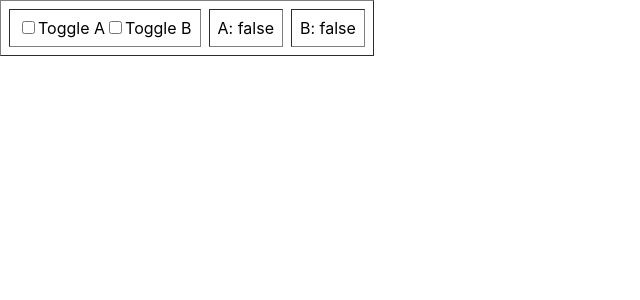
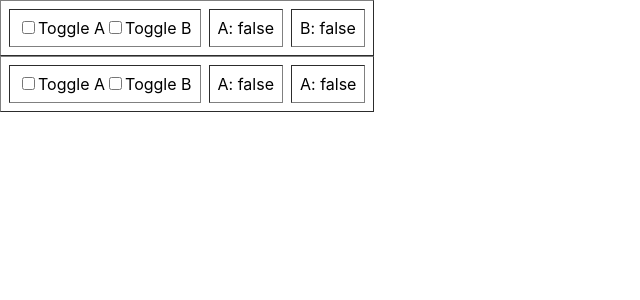
Before and after one commit to gchumillas-dev/redux_vs_context, a React (Create React App) app: page / in a window 1280 px wide. Shown: the top 300 px of the page, without its empty margins (0-640 px from the left). Built offline with nearby package versions, Linux system fonts and the light colour scheme.

Commit message:
add redux approach

```diff
--- a/src/App.js
+++ b/src/App.js
@@ -1,13 +1,24 @@
 import React from "react";
+import { useSelector, useDispatch } from "react-redux";
+import { toggle as toggleA } from "./redux/slices/toggleA";
+import { toggle as toggleB } from "./redux/slices/toggleB";
 import A from "./components/A";
 import B from "./components/B";
+import ReduxA from "./components/redux/A";
+import ReduxB from "./components/redux/B";
 import context from "./context";
 
 function App() {
   const [a, setA] = React.useState(false);
   const [b, setB] = React.useState(false);
 
+  const dispatch = useDispatch();
+  const aValue = useSelector((state) => state.toggleA.value);
+  const bValue = useSelector((state) => state.toggleB.value);
+
   return (
+    <>
+      {/* React.Context approach */}
       <context.Provider value={{ a, b }}>
         <table border={1} cellPadding={8} cellSpacing={8}>
           <tbody>
@@ -40,6 +51,38 @@ function App() {
           </tbody>
         </table>
       </context.Provider>
+      {/* Redux approach */}
+      <table border={1} cellPadding={8} cellSpacing={8}>
+        <tbody>
+          <tr>
+            <td>
+              <label>
+                <input
+                  type="checkbox"
+                  checked={aValue}
+                  onChange={() => dispatch(toggleA())}
+                />
+                <span>Toggle A</span>
+              </label>
+              <label>
+                <input
+                  type="checkbox"
+                  checked={bValue}
+                  onChange={() => dispatch(toggleB())}
+                />
+                <span>Toggle B</span>
+              </label>
+            </td>
+            <td>
+              <ReduxA />
+            </td>
+            <td>
+              <ReduxB />
+            </td>
+          </tr>
+        </tbody>
+      </table>
+    </>
   );
 }
 
--- a/src/app/store.js
+++ /dev/null
@@ -1,5 +0,0 @@
-import { configureStore } from "@reduxjs/toolkit";
-
-export default configureStore({
-  reducer: {},
-});
--- a/src/components/A.js
+++ b/src/components/A.js
@@ -7,4 +7,4 @@ const A = () => {
   return <div>A: {JSON.stringify(a)}</div>;
 };
 
-export default A;
+export default React.memo(A);
--- a/src/components/B.js
+++ b/src/components/B.js
@@ -7,4 +7,4 @@ const B = () => {
   return <div>B: {JSON.stringify(b)}</div>;
 };
 
-export default B;
+export default React.memo(B);
--- /dev/null
+++ b/src/components/redux/A.js
@@ -0,0 +1,10 @@
+import React from "react";
+import { useSelector } from "react-redux";
+
+const A = () => {
+  const a = useSelector((state) => state.toggleA.value);
+  console.log("redux:a");
+  return <div>A: {JSON.stringify(a)}</div>;
+};
+
+export default React.memo(A);
--- /dev/null
+++ b/src/components/redux/B.js
@@ -0,0 +1,10 @@
+import React from "react";
+import { useSelector } from "react-redux";
+
+const A = () => {
+  const b = useSelector((state) => state.toggleB.value);
+  console.log("redux:b");
+  return <div>A: {JSON.stringify(b)}</div>;
+};
+
+export default React.memo(A);
--- a/src/index.js
+++ b/src/index.js
@@ -3,7 +3,7 @@ import { Provider } from "react-redux";
 import ReactDOM from "react-dom";
 import "./index.css";
 import App from "./App";
-import store from "./app/store";
+import store from "./redux/store";
 import reportWebVitals from "./reportWebVitals";
 
 ReactDOM.render(
--- /dev/null
+++ b/src/redux/slices/toggleA.js
@@ -0,0 +1,16 @@
+import { createSlice } from "@reduxjs/toolkit";
+
+export const toggleA = createSlice({
+  name: "toggleA",
+  initialState: {
+    value: false,
+  },
+  reducers: {
+    toggle: (state) => {
+      state.value = !state.value;
+    },
+  },
+});
+
+export const { toggle } = toggleA.actions;
+export default toggleA.reducer;
--- /dev/null
+++ b/src/redux/slices/toggleB.js
@@ -0,0 +1,16 @@
+import { createSlice } from "@reduxjs/toolkit";
+
+export const toggleB = createSlice({
+  name: "toggleB",
+  initialState: {
+    value: false,
+  },
+  reducers: {
+    toggle: (state) => {
+      state.value = !state.value;
+    },
+  },
+});
+
+export const { toggle } = toggleB.actions;
+export default toggleB.reducer;
--- /dev/null
+++ b/src/redux/store.js
@@ -0,0 +1,10 @@
+import { configureStore } from "@reduxjs/toolkit";
+import toggleA from "./slices/toggleA";
+import toggleB from "./slices/toggleB";
+
+export default configureStore({
+  reducer: {
+    toggleA,
+    toggleB,
+  },
+});
```
Lines whose indentation alone changed are shown as unchanged.
